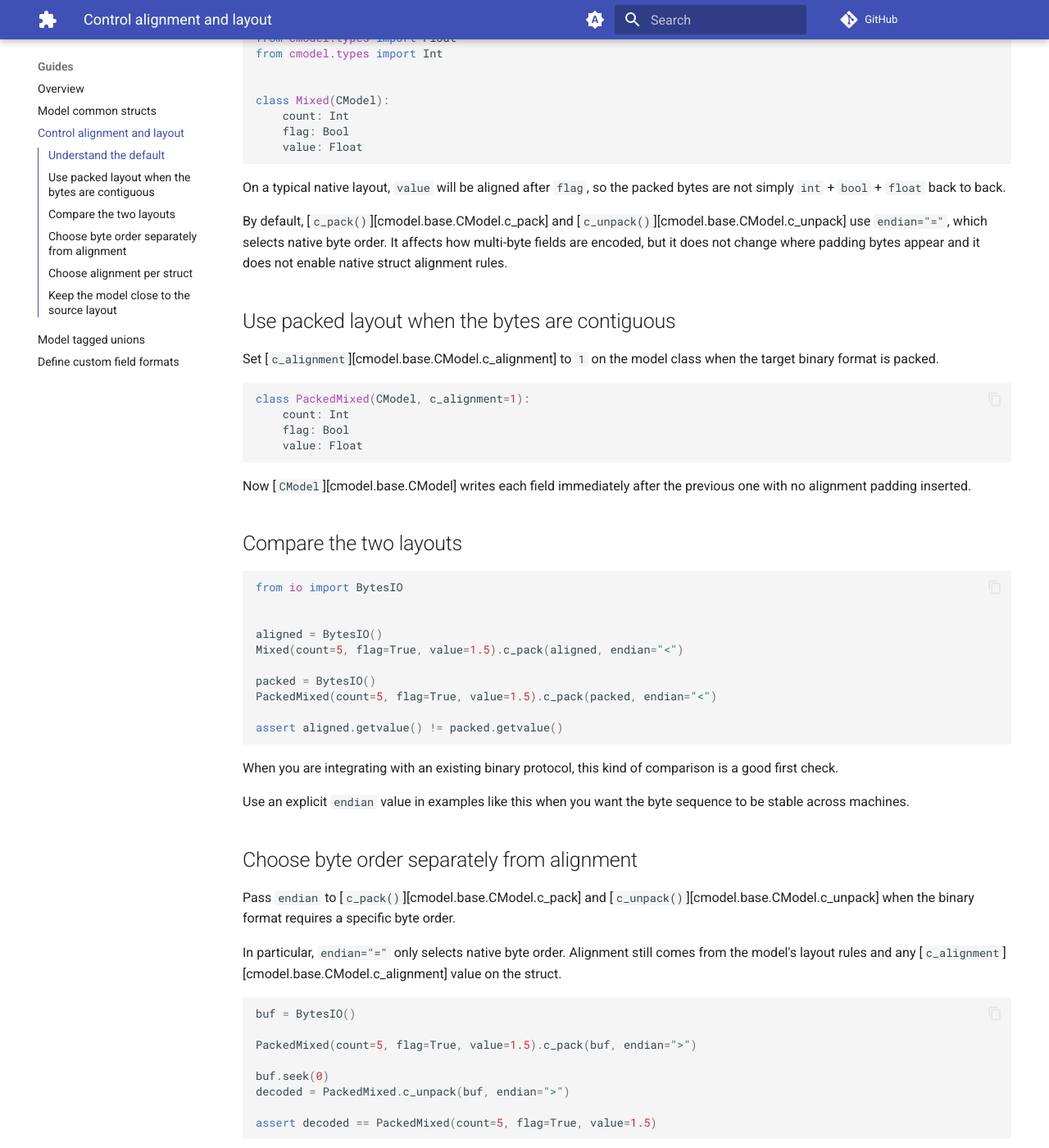
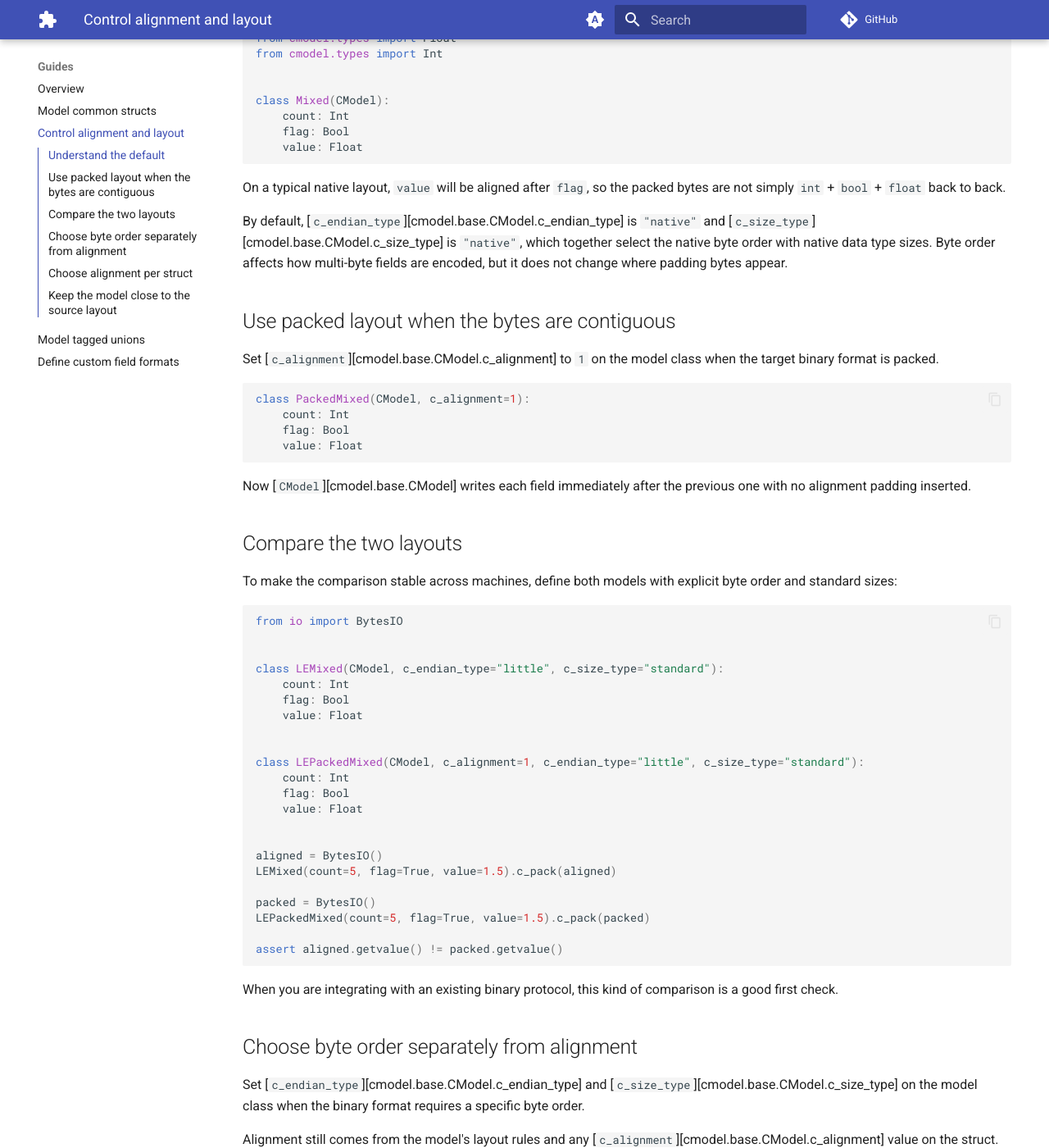
Before and after one commit to rmorshea/cmodel, an MkDocs documentation site: the page built from docs/src/guides/control-alignment-and-layout.md, in a window 1280 px wide and 1400 px high, scrolled down 591 px. Shown: the whole window at 82% size. Built offline with MkDocs 1.6.1 and Material for MkDocs 9.7.7, drawn with Linux system fonts in a browser that asks for light colours; comment, search, counter and statistics services are not loaded; some of the changed text lies outside the part shown.

````diff
--- a/docs/src/guides/control-alignment-and-layout.md
+++ b/docs/src/guides/control-alignment-and-layout.md
@@ -7,8 +7,8 @@ target format requires it.
 Alignment and byte order are separate concerns:
 
 - [`c_alignment`][cmodel.base.CModel.c_alignment] controls padding and field placement in the struct layout.
-- The `endian` argument to [`c_pack()`][cmodel.base.CModel.c_pack] and [`c_unpack()`][cmodel.base.CModel.c_unpack] controls byte order when bytes
-    are written or read.
+- [`c_endian_type`][cmodel.base.CModel.c_endian_type] and [`c_size_type`][cmodel.base.CModel.c_size_type] control byte order and data type sizes
+    when the struct is packed or unpacked.
 
 ## Understand the default
 
@@ -31,9 +31,10 @@ class Mixed(CModel):
 On a typical native layout, `value` will be aligned after `flag`, so the packed bytes
 are not simply `int` + `bool` + `float` back to back.
 
-By default, [`c_pack()`][cmodel.base.CModel.c_pack] and [`c_unpack()`][cmodel.base.CModel.c_unpack] use `endian="="`, which selects native byte
-order. It affects how multi-byte fields are encoded, but it does not change where
-padding bytes appear and it does not enable native struct alignment rules.
+By default, [`c_endian_type`][cmodel.base.CModel.c_endian_type] is `"native"` and
+[`c_size_type`][cmodel.base.CModel.c_size_type] is `"native"`, which together select the
+native byte order with native data type sizes. Byte order affects how multi-byte fields
+are encoded, but it does not change where padding bytes appear.
 
 ## Use packed layout when the bytes are contiguous
 
@@ -51,15 +52,30 @@ padding inserted.
 
 ## Compare the two layouts
 
+To make the comparison stable across machines, define both models with explicit byte
+order and standard sizes:
+
 ```python
 from io import BytesIO
 
 
+class LEMixed(CModel, c_endian_type="little", c_size_type="standard"):
+    count: Int
+    flag: Bool
+    value: Float
+
+
+class LEPackedMixed(CModel, c_alignment=1, c_endian_type="little", c_size_type="standard"):
+    count: Int
+    flag: Bool
+    value: Float
+
+
 aligned = BytesIO()
-Mixed(count=5, flag=True, value=1.5).c_pack(aligned, endian="<")
+LEMixed(count=5, flag=True, value=1.5).c_pack(aligned)
 
 packed = BytesIO()
-PackedMixed(count=5, flag=True, value=1.5).c_pack(packed, endian="<")
+LEPackedMixed(count=5, flag=True, value=1.5).c_pack(packed)
 
 assert aligned.getvalue() != packed.getvalue()
 ```
@@ -67,32 +83,35 @@ assert aligned.getvalue() != packed.getvalue()
 When you are integrating with an existing binary protocol, this kind of comparison is a
 good first check.
 
-Use an explicit `endian` value in examples like this when you want the byte sequence to
-be stable across machines.
-
 ## Choose byte order separately from alignment
 
-Pass `endian` to [`c_pack()`][cmodel.base.CModel.c_pack] and [`c_unpack()`][cmodel.base.CModel.c_unpack] when the binary format requires a specific
-byte order.
+Set [`c_endian_type`][cmodel.base.CModel.c_endian_type] and [`c_size_type`][cmodel.base.CModel.c_size_type] on the model class when the binary format
+requires a specific byte order.
 
-In particular, `endian="="` only selects native byte order. Alignment still comes from
-the model's layout rules and any [`c_alignment`][cmodel.base.CModel.c_alignment] value on the struct.
+Alignment still comes from the model's layout rules and any
+[`c_alignment`][cmodel.base.CModel.c_alignment] value on the struct.
 
 ```python
+class BEPackedMixed(CModel, c_alignment=1, c_endian_type="big", c_size_type="standard"):
+    count: Int
+    flag: Bool
+    value: Float
+
+
 buf = BytesIO()
 
-PackedMixed(count=5, flag=True, value=1.5).c_pack(buf, endian=">")
+BEPackedMixed(count=5, flag=True, value=1.5).c_pack(buf)
 
 buf.seek(0)
-decoded = PackedMixed.c_unpack(buf, endian=">")
+decoded = BEPackedMixed.c_unpack(buf)
 
-assert decoded == PackedMixed(count=5, flag=True, value=1.5)
+assert decoded == BEPackedMixed(count=5, flag=True, value=1.5)
 ```
 
 The important distinction is:
 
 - [`c_alignment`][cmodel.base.CModel.c_alignment] set to `1` changes the layout by removing padding between fields.
-- `endian=">"` changes the byte order of multi-byte values but not the alignment.
+- [`c_endian_type`][cmodel.base.CModel.c_endian_type] set to `"big"` changes the byte order of multi-byte values but not the alignment.
 - These settings are independent, so you can have an aligned big-endian struct or a
     packed little-endian struct.
 
@@ -121,14 +140,29 @@ class Packet(CModel):
 In that example, `Header` uses a packed layout and `Payload` uses its own default
 alignment rules.
 
-Byte order is still chosen when packing or unpacking:
+Byte order is set on each struct independently, just like alignment:
 
 ```python
+class LEHeader(CModel, c_alignment=1, c_endian_type="little", c_size_type="standard"):
+    kind: Int
+    length: Int
+
+
+class LEPayload(CModel, c_endian_type="little", c_size_type="standard"):
+    value: Float
+    ready: Bool
+
+
+class LEPacket(CModel, c_endian_type="little", c_size_type="standard"):
+    header: LEHeader
+    payload: LEPayload
+
+
 buf = BytesIO()
-Packet(
-    header=Header(kind=1, length=8),
-    payload=Payload(value=1.5, ready=True),
-).c_pack(buf, endian="<")
+LEPacket(
+    header=LEHeader(kind=1, length=8),
+    payload=LEPayload(value=1.5, ready=True),
+).c_pack(buf)
 ```
 
 ## Keep the model close to the source layout
@@ -136,8 +170,8 @@ Packet(
 If you already have a C declaration, mirror its field order exactly and decide on
 alignment immediately. Do not treat padding as an afterthought.
 
-Then decide which byte order the protocol uses and pass that same `endian` value to both
-[`c_pack()`][cmodel.base.CModel.c_pack] and [`c_unpack()`][cmodel.base.CModel.c_unpack].
+Then decide which byte order and size the protocol uses and set
+[`c_endian_type`][cmodel.base.CModel.c_endian_type] and [`c_size_type`][cmodel.base.CModel.c_size_type] on the model class.
 
 Use this guide when you know the bytes you need to match. If the missing piece is an
 unusual field encoding rather than padding, continue to
````
Also changed, not shown: docs/src/details.md (+7 -4 lines), CHANGELOG.md, 1 other file.
